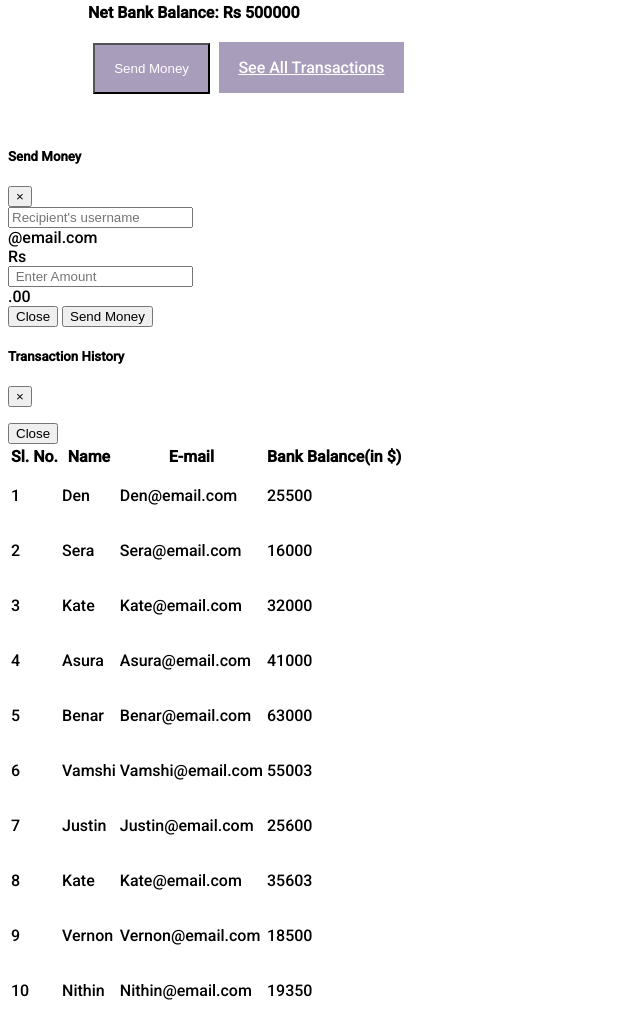
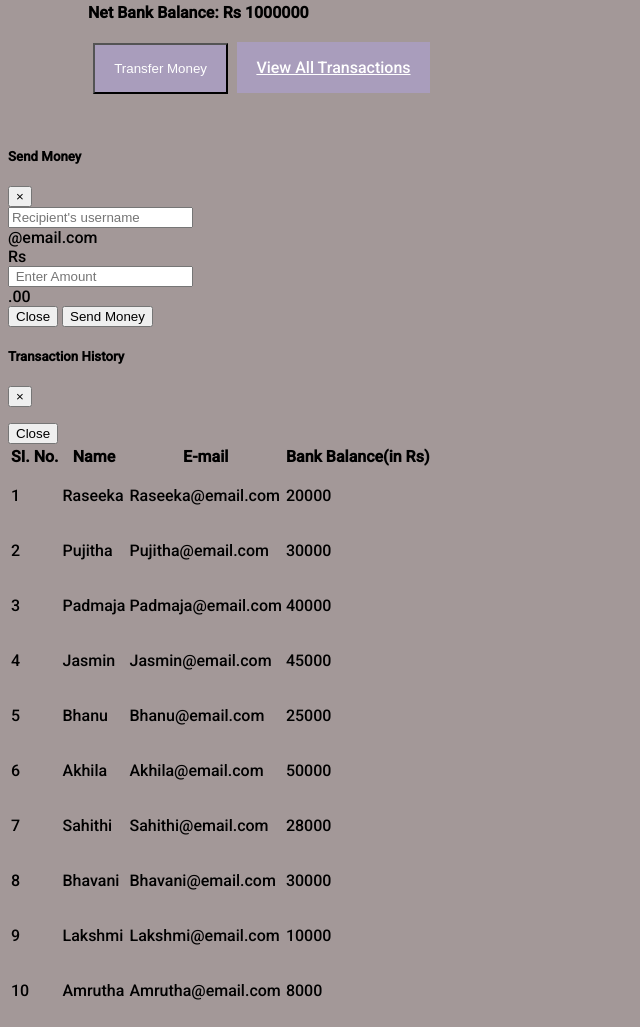
Before and after one commit to jasmin4035/Basic-Banking-System, a plain HTML site: page customer.html in a window 1280 px wide. Shown: the part 214-1241 px from the top of the page, without its empty margins (0-640 px from the left). Drawn offline with nearby package versions, Linux system fonts and the light colour scheme; a web font is replaced by a local one.

Commit message:
Add files via upload

```diff
--- a/customer.css
+++ b/customer.css
@@ -1,6 +1,6 @@
 body{
     font-family: 'Roboto', fantasy;
-    background-color: #ffffff;
+    background-color: #a39898;
 }
 
 /* navbar css starts here  */
--- a/customer.html
+++ b/customer.html
@@ -4,7 +4,7 @@
 <head>
     <meta charset="UTF-8">
     <meta name="viewport" content="width=device-width, initial-scale=1.0">
-    <title>All Accounts | Basic Banking System</title>
+    <title>Fund Transfer | Basic Banking System</title>
     <link rel="stylesheet"
         href="https://unpkg.com/bootstrap-material-design@4.1.1/dist/css/bootstrap-material-design.min.css">
     <link rel="stylesheet" href="customer.css">
@@ -29,7 +29,7 @@
                 </li>
                 <li class="nav-item  active">
                     <a class="nav-link" href="customer.html"
-                        style="color: rgb(37, 36, 36)!important; background-color: rgb(180, 178, 178);">Send Money</a>
+                        style="color: rgb(37, 36, 36)!important; background-color: rgb(180, 178, 178);">Fund Transfer</a>
                 </li>
             </ul>
         </div>
@@ -37,11 +37,11 @@
     <!-- navbar ends here  -->
 
     <div class="my-info text-center">
-        <h2>Name: Jasmin </h2>
-        <h4>Net Bank Balance: Rs <span id="myAccountBalance">500000</span></h4>
+        <h2>Name: Jasmin Shaik </h2>
+        <h4>Net Bank Balance: Rs <span id="myAccountBalance">1000000</span></h4>
 
-        <button class="btn btn-info" data-toggle="modal" data-target="#sendMoney">Send Money</button>
-        <a class="btn btn-info" href="" data-toggle="modal" data-target="#transactionHistory">See All Transactions</a>
+        <button class="btn btn-info" data-toggle="modal" data-target="#sendMoney">Transfer Money</button>
+        <a class="btn btn-info" href="" data-toggle="modal" data-target="#transactionHistory">View All Transactions</a>
     </div>
 
     <!-- Modal send money -->
@@ -115,91 +115,91 @@
             <table class="table table-hover table-bordered">
                 <thead>
                     <tr class="table-danger">
-                        <th scope="col">Sl. No.</th>
+                        <th scope="col">SI. No.</th>
                         <th scope="col">Name</th>
                         <th scope="col">E-mail</th>
-                        <th scope="col">Bank Balance(in $)</th>
+                        <th scope="col">Bank Balance(in Rs)</th>
                     </tr>
                 </thead>
                 <tbody>
                     <tr class="table-light">
                         <td scope="row">1</td>
-                        <td>Den</td>
-                        <td>Den@email.com</td>
+                        <td>Raseeka</td>
+                        <td>Raseeka@email.com</td>
                         <td>
-                            <p id="GeeshwanthBankBalance">25500</p>
+                            <p id="RaseekaBankBalance">20000</p>
                         </td>
                     </tr>
                     <tr class="table-info">
                         <td scope="row">2</td>
-                        <td>Sera</td>
-                        <td>Sera@email.com</td>
+                        <td>Pujitha</td>
+                        <td>Pujitha@email.com</td>
                         <td>
-                            <p id="NamithaBankBalance">16000</p>
+                            <p id="PujithaBankBalance">30000</p>
                         </td>
                     </tr>
                     <tr class="table-light">
                         <td scope="row">3</td>
-                        <td>Kate</td>
-                        <td>Kate@email.com</td>
+                        <td>Padmaja</td>
+                        <td>Padmaja@email.com</td>
                         <td>
-                            <p id="SairupaBankBalance">32000</p>
+                            <p id="PadmajaBankBalance">40000</p>
                         </td>
                     </tr>
                     <tr class="table-info">
                         <td scope="row">4</td>
-                        <td>Asura</td>
-                        <td>Asura@email.com</td>
+                        <td>Jasmin</td>
+                        <td>Jasmin@email.com</td>
                         <td>
-                            <p id="AswiniBankBalance">41000</p>
+                            <p id="JasminBankBalance">45000</p>
                         </td>
                     </tr>
                     <tr class="table-light">
                         <td scope="row">5</td>
-                        <td>Benar</td>
-                        <td>Benar@email.com</td>
+                        <td>Bhanu</td>
+                        <td>Bhanu@email.com</td>
                         <td>
-                            <p id="AnilBankBalance">63000</p>
+                            <p id="BhanuBankBalance">25000</p>
                         </td>
                     </tr>
                     <tr class="table-info">
                         <td scope="row">6</td>
-                        <td>Vamshi</td>
-                        <td>Vamshi@email.com</td>
+                        <td>Akhila</td>
+                        <td>Akhila@email.com</td>
                         <td>
-                            <p id="VamshiBankBalance">55003</p>
+                            <p id="AkhilaBankBalance">50000</p>
                         </td>
                     </tr>
                     <tr class="table-light">
                         <td>7</td>
-                        <td>Justin</td>
-                        <td>Justin@email.com</td>
+                        <td>Sahithi</td>
+                        <td>Sahithi@email.com</td>
                         <td>
-                            <p id="JagadeeshBankBalance">25600</p>
+                            <p id="SahithiBankBalance">28000</p>
                         </td>
                     </tr>
                     <tr class="table-info">
                         <td scope="row">8</td>
-                        <td>Kate</td>
-                        <td>Kate@email.com</td>
+                        <td>Bhavani</td>
+                        <td>Bhavani@email.com</td>
                         <td>
-                            <p id="KarthikBankBalance">35603</p>
+                            <p id="BhavaniBankBalance">30000</p>
                         </td>
                     </tr>
                     <tr class="table-light">
                         <td scope="row">9</td>
-                        <td>Vernon</td>
-                        <td>Vernon@email.com</td>
+                        <td>Lakshmi</td>
+                        <td>Lakshmi@email.com</td>
                         <td>
-                            <p id="VenkateshBankBalance">18500</p>
+                            <p id="SriLakshmiBankBalance">10000</p>
                         </td>
                     </tr>
                     <tr class="table-info">
                         <td scope="row">10</td>
-                        <td>Nithin</td>
-                        <td>Nithin@email.com</td>
+                        <td>Amrutha</td>
+                        <td>Amrutha@email.com</td>
                         <td>
-                            <p id="NithinBankBalance">19350</p>
+                            <p id="AmruthaBankBalance">8000</p>
                         </td>
                     </tr>
                 </tbody>
--- a/script.js
+++ b/script.js
@@ -22,7 +22,7 @@ function sendMoney(){
 
       // transaction history
       let createPTag = document.createElement("li");
-      var textNode = document.createTextNode(`$${enterAmount} is sent to recepient with Email-id ${enterName}@email.com on ${Date()}.`);
+      var textNode = document.createTextNode(`Successful Transaction of Rs${enterAmount} is sent to recepient with Email-id ${enterName}@email.com on ${Date()}.`);
       createPTag.appendChild(textNode);
       var element = document.getElementById("transaction-history-body");
       element.insertBefore(createPTag, element.firstChild);
--- a/style.css
+++ b/style.css
@@ -5,7 +5,7 @@ html{
 
 body{
     font-family: 'Roboto', fantasy;
-    background-color: #ffffff71;
+    background-color: #59404071;
 }
 
 /* splash screen css starts here  */
```
